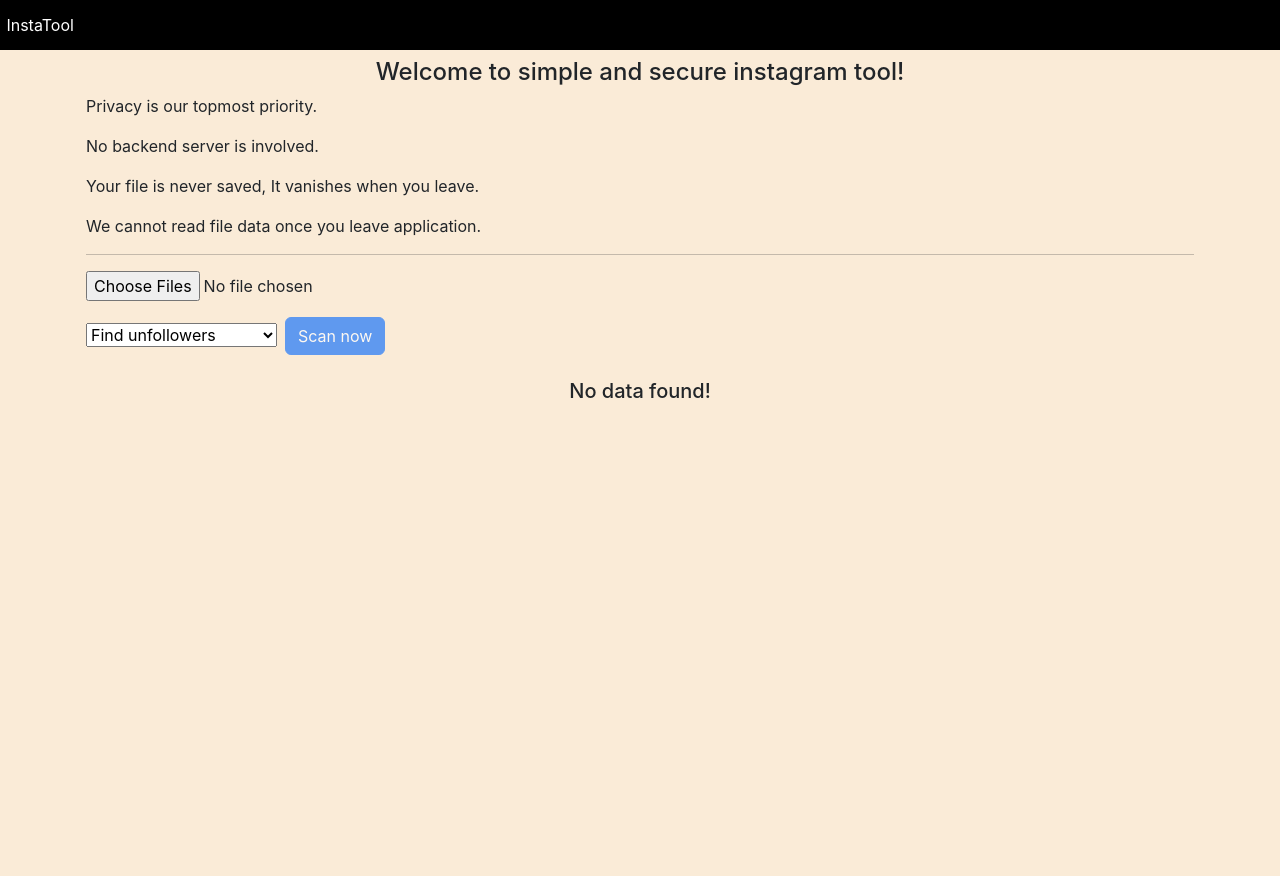
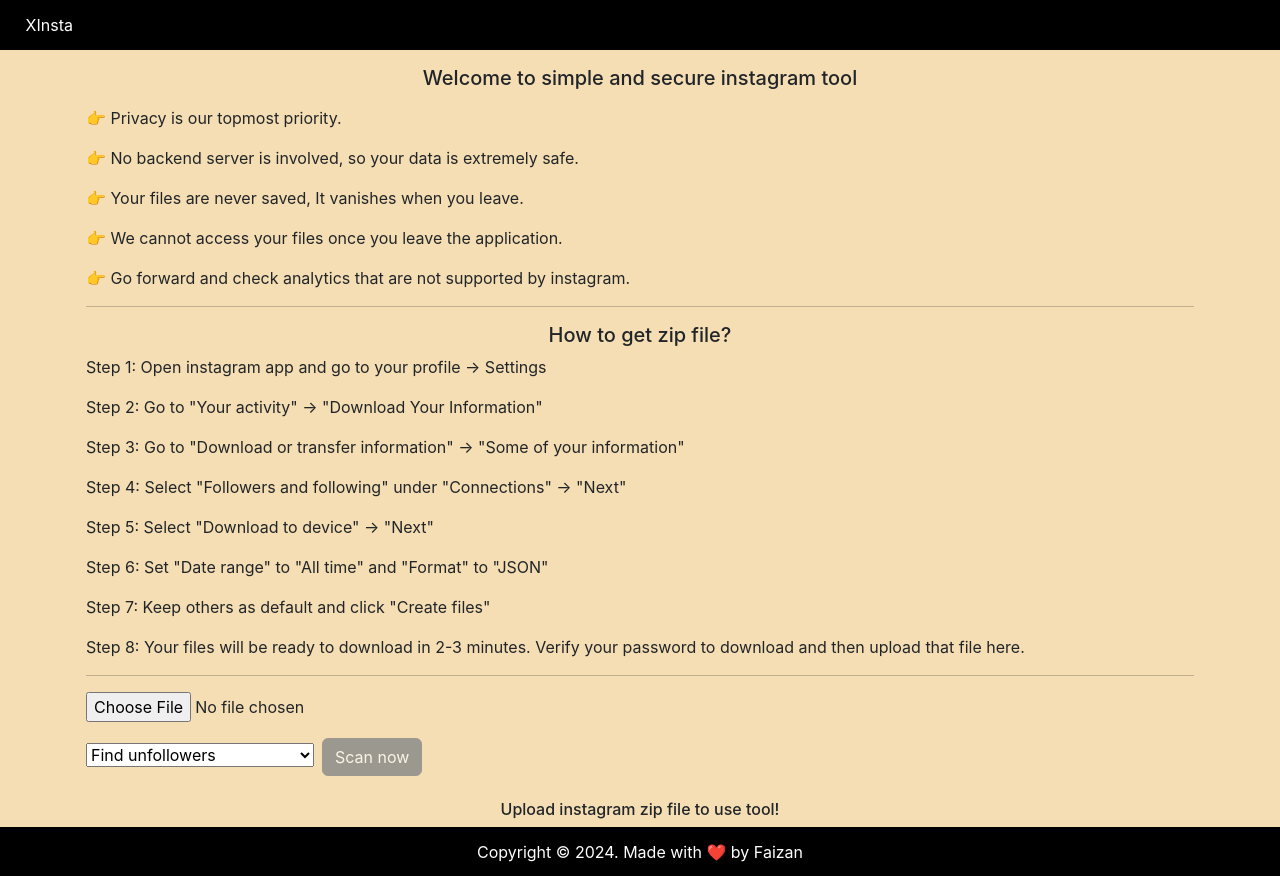
Before and after one commit to mdfaizanalam2000/xinsta, a React (Create React App) app: page / in a window 1280 px wide. Before the commit the page ends 800 px from the top, so only its background shows below. Built offline with nearby package versions, Linux system fonts and the light colour scheme.

Commit message:
final commit

```diff
--- a/package.json
+++ b/package.json
@@ -6,6 +6,7 @@
     "@testing-library/jest-dom": "^5.17.0",
     "@testing-library/react": "^13.4.0",
     "@testing-library/user-event": "^13.5.0",
+    "jszip": "^3.10.1",
     "react": "^18.3.1",
     "react-dom": "^18.3.1",
     "react-scripts": "5.0.1",
--- a/public/index.html
+++ b/public/index.html
@@ -24,7 +24,7 @@
     -->
   <link href="https://cdn.jsdelivr.net/npm/bootstrap@5.3.3/dist/css/bootstrap.min.css" rel="stylesheet"
     integrity="sha384-QWTKZyjpPEjISv5WaRU9OFeRpok6YctnYmDr5pNlyT2bRjXh0JMhjY6hW+ALEwIH" crossorigin="anonymous">
-  <title>InstaTool</title>
+  <title>XInsta- Tool for instagram</title>
 </head>
 
 <body>
--- a/src/App.css
+++ b/src/App.css
@@ -1,9 +1,20 @@
 nav {
   background-color: black;
   color: white;
-  padding: 1% 0.5%;
+  padding: 1% 2%;
 }
 
 body {
-  background-color: antiquewhite;
+  background-color: wheat;
 }
+
+footer {
+  background-color: black;
+  color: white;
+  padding: 1% 0;
+  text-align: center;
+}
+
+.text-muted {
+  font-size: small;
+}
--- a/src/App.js
+++ b/src/App.js
@@ -3,17 +3,21 @@
 import Navbar from './components/Navbar';
 import Header from './components/Header';
 import Dashboard from './components/Dashboard';
+import Footer from './components/Footer';
 
 function App() {
   const [data, setData] = useState([]);
+  const [message, setMessage] = useState("Upload instagram zip file to use tool!");
+  const [cardMessage, setCardMessage] = useState("");
 
   return (
     <div className="App">
       <Navbar />
-      <div className="container py-2 px-3">
-        <Header setData={setData} />
-        <Dashboard data={data} />
+      <div className="container px-3">
+        <Header setData={setData} setMessage={setMessage} setCardMessage={setCardMessage} />
+        <Dashboard data={data} message={message} cardMessage={cardMessage} />
       </div>
+      <Footer />
     </div>
   );
 }
--- a/src/components/Card.jsx
+++ b/src/components/Card.jsx
@@ -8,8 +8,8 @@
                 <div className="card">
                     <div className="card-body">
                         <h6 className="card-title">Username: {props.user.string_list_data[0].value}</h6>
-                        <p className="card-text">Follow request sent on: {date.toLocaleString()}</p>
-                        <a href={props.user.string_list_data[0].href} className="btn btn-primary">View Profile</a>
+                        <p className="card-text text-muted">{props.cardMessage + date.toLocaleString()}</p>
+                        <a target='_blank' rel='noreferrer' href={props.user.string_list_data[0].href} className="btn btn-warning">View Profile</a>
                     </div>
                 </div>
             </div>
--- a/src/components/Dashboard.jsx
+++ b/src/components/Dashboard.jsx
@@ -2,12 +2,11 @@
 import Card from './Card'
 
 const Dashboard = (props) => {
-    return (props.data.length === 0 ?
-        <h5 className='text-center my-2'>No data found!</h5>
-        : <div className='row mx-2'>
-            <h5 className='text-center my-2'>Found {props.data.length} pending requests.</h5>
+    return (
+        <div className='row'>
+            <h6 className='text-center my-2'>{props.message}</h6>
             {props.data.map((item, index) => {
-                return <Card key={index} user={item} />
+                return <Card key={index} user={item} cardMessage={props.cardMessage} />
             })}</div>
     )
 }
--- /dev/null
+++ b/src/components/Footer.jsx
@@ -0,0 +1,11 @@
+import React from 'react'
+
+const Footer = () => {
+    return (
+        <footer>
+            Copyright &copy; 2024. Made with ❤️ by Faizan
+        </footer>
+    )
+}
+
+export default Footer
--- a/src/components/Header.jsx
+++ b/src/components/Header.jsx
@@ -1,87 +1,113 @@
-import React, { useEffect, useState } from 'react'
+import React, { useState } from 'react'
+import JSZip from 'jszip';
 
 const Header = (props) => {
-    const [file, setFile] = useState();
+    const [file, setFile] = useState(null);
     const [fileUploaded, setFileUploaded] = useState(false);
     const [action, setAction] = useState("unfollowers");
-    let [following_arr, setFollowingArr] = useState([]);
-    let [followers_arr, setFollowersArr] = useState([]);
-    const [refreshEffect, setRefreshEffect] = useState(false);
-
-    useEffect(() => {
-        followers_arr = followers_arr.map(item => item.string_list_data[0].value);
-        following_arr = following_arr.map(item => item.string_list_data[0].value);
-        console.log(followers_arr);
-        console.log(following_arr);
-
-        const unfollowers = following_arr.filter((item) => {
-            return !followers_arr.includes(item)
-        })
-        console.log(unfollowers);
-    }, [refreshEffect])
 
     const handleUploadFile = (e) => {
-        const file = e.target.files;
+        const file = e.target.files[0];
         setFile(file);
         setFileUploaded(true);
     }
 
     const handleScan = async () => {
-        if (!file[0].name.endsWith(".json") && !file[1]?.name.endsWith(".json")) {
-            alert("JSON file desired!");
+        if (!file.name.endsWith(".zip")) {
+            alert("Zip file desired!");
             return;
         }
 
-        console.log(action);
+        const zip = new JSZip();
+        const contents = await zip.loadAsync(file);
+
+        if (!contents.file("connections/followers_and_following/followers_1.json") || !contents.file("connections/followers_and_following/following.json") || !contents.file("connections/followers_and_following/pending_follow_requests.json")) {
+            alert("Invalid zip file provided, Kindly retry!");
+            return;
+        }
+
+        let read = contents.file("connections/followers_and_following/followers_1.json");
+        const followers = JSON.parse(await read.async('text'));
+        read = contents.file("connections/followers_and_following/following.json");
+        const followings = JSON.parse(await read.async('text')).relationships_following;
+        read = contents.file("connections/followers_and_following/pending_follow_requests.json");
+        const pending_follow_requests = JSON.parse(await read.async('text')).relationships_follow_requests_sent;
+
+        if (action === "unfollowers") {
+            props.setCardMessage("You followed them on: ");
+            handleScanUnfollowers(followers, followings);
+        }
         if (action === "pending_requests") {
-            handleScanPendingRequests();
-        }
-        if (action === "unfollowers") {
-            handleScanUnfollowers();
+            props.setCardMessage("You sent follow request on: ");
+            handleScanPendingRequests(pending_follow_requests);
         }
     }
 
-    const handleScanPendingRequests = () => {
-        try {
-            const reader = new FileReader();
-            reader.readAsText(file[0]);
-            reader.onload = () => {
-                JSON.parse(reader.result).relationships_follow_requests_sent !== undefined && props.setData(JSON.parse(reader.result).relationships_follow_requests_sent);
-            }
-        } catch (e) {
-            alert("Error occured!");
+    const handleScanPendingRequests = (pending_follow_requests) => {
+        if (pending_follow_requests.length === 0) {
+            props.setMessage("No pending follow request found!");
+            return;
         }
+        props.setMessage(`Found ${pending_follow_requests.length} pending sent request(s).`);
+        props.setData(pending_follow_requests);
     }
 
-    const handleScanUnfollowers = () => {
-        const r1 = new FileReader();
-        const r2 = new FileReader();
-        r1.readAsText(file[0]);
-        r2.readAsText(file[1]);
-        r1.onload = () => {
-            r2.onload = () => {
-                setFollowingArr(JSON.parse(r1.result).relationships_following !== undefined ? JSON.parse(r1.result).relationships_following : JSON.parse(r2.result).relationships_following);
-                setFollowersArr(JSON.parse(r2.result).relationships_following === undefined ? JSON.parse(r2.result) : JSON.parse(r1.result));
-                refreshEffect ? setRefreshEffect(false) : setRefreshEffect(true);
-            }
+    const handleScanUnfollowers = (followers, followings) => {
+        const followers_ids = followers.map((follower) => {
+            return follower.string_list_data[0].value
+        })
+        const followings_ids = followings.map((following) => {
+            return following.string_list_data[0].value
+        })
+
+        const unfollowers = followings_ids.filter((user) => {
+            return !followers_ids.includes(user);
+        })
+
+        if (unfollowers.length === 0) {
+            props.setMessage("No unfollower found!");
+            return;
         }
+
+        let unfollowers_data = [];
+        for (const index in unfollowers) {
+            const user = followings.filter((user) => {
+                return unfollowers[index] === user.string_list_data[0].value;
+            })
+            unfollowers_data.push(user[0]);
+        }
+
+        props.setMessage(`Found ${unfollowers.length} unfollower(s).`);
+        props.setData(unfollowers_data);
     }
 
     return (
-        <div>
-            <h4 className='text-center'>Welcome to simple and secure instagram tool!</h4>
-            <p>Privacy is our topmost priority.</p>
-            <p>No backend server is involved.</p>
-            <p>Your file is never saved, It vanishes when you leave.</p>
-            <p>We cannot read file data once you leave application.</p>
+        <>
+            <h5 className='text-center my-3'>Welcome to simple and secure instagram tool</h5>
+            <p>👉 Privacy is our topmost priority.</p>
+            <p>👉 No backend server is involved, so your data is extremely safe.</p>
+            <p>👉 Your files are never saved, It vanishes when you leave.</p>
+            <p>👉 We cannot access your files once you leave the application.</p>
+            <p>👉 Go forward and check analytics that are not supported by instagram.</p>
             <hr />
-            <input multiple type="file" accept='.json' onChange={handleUploadFile} /><br />
+            <h5 className='text-center my-2'>How to get zip file?</h5>
+            <p>Step 1: Open instagram app and go to your profile -&gt; Settings</p>
+            <p>Step 2: Go to "Your activity" -&gt; "Download Your Information"</p>
+            <p>Step 3: Go to "Download or transfer information" -&gt; "Some of your information"</p>
+            <p>Step 4: Select "Followers and following" under "Connections" -&gt; "Next"</p>
+            <p>Step 5: Select "Download to device" -&gt; "Next"</p>
+            <p>Step 6: Set "Date range" to "All time" and "Format" to "JSON"</p>
+            <p>Step 7: Keep others as default and click "Create files"</p>
+            <p>Step 8: Your files will be ready to download in 2-3 minutes. Verify your password to download and then upload that file here.</p>
+            <hr />
+            <input type="file" accept='.zip' onChange={handleUploadFile} />
+            <br />
             <select name="actions" id="actions" onChange={(e) => setAction(e.target.value)}>
                 <option value="unfollowers">Find unfollowers</option>
-                <option value="pending_requests">Find pending requests</option>
+                <option value="pending_requests">Find pending sent requests</option>
             </select>
-            <button className={fileUploaded ? "btn btn-primary my-3 ms-2" : "btn btn-primary my-3 ms-2 disabled"} type="submit" onClick={handleScan}>Scan now</button>
-        </div>
+            <button className={fileUploaded ? "btn btn-success my-3 ms-2" : "btn btn-secondary my-3 ms-2 disabled"} type="submit" onClick={handleScan}>Scan now</button>
+        </>
     )
 }
 
--- a/src/components/Navbar.jsx
+++ b/src/components/Navbar.jsx
@@ -3,7 +3,7 @@
 const Navbar = () => {
     return (
         <nav>
-            <span>InstaTool</span>
+            <span>XInsta</span>
         </nav>
     )
 }
```
Also changed, not shown: 1 other file (tests, documents, lock files or other folders).
